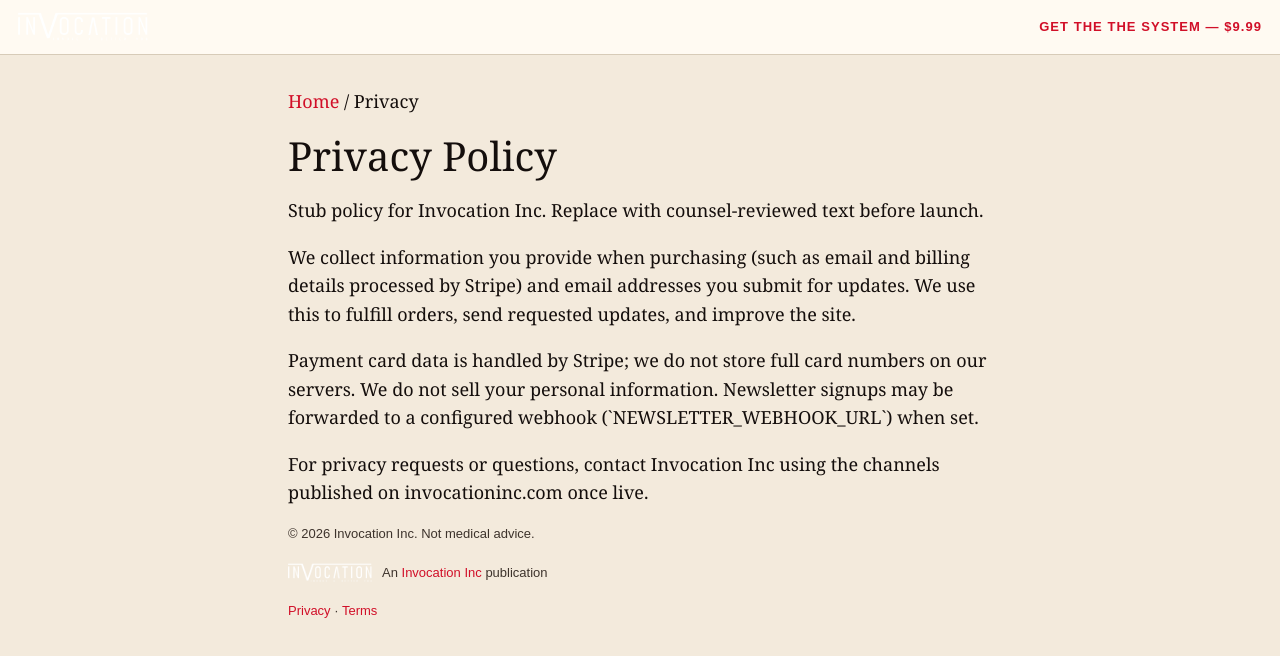
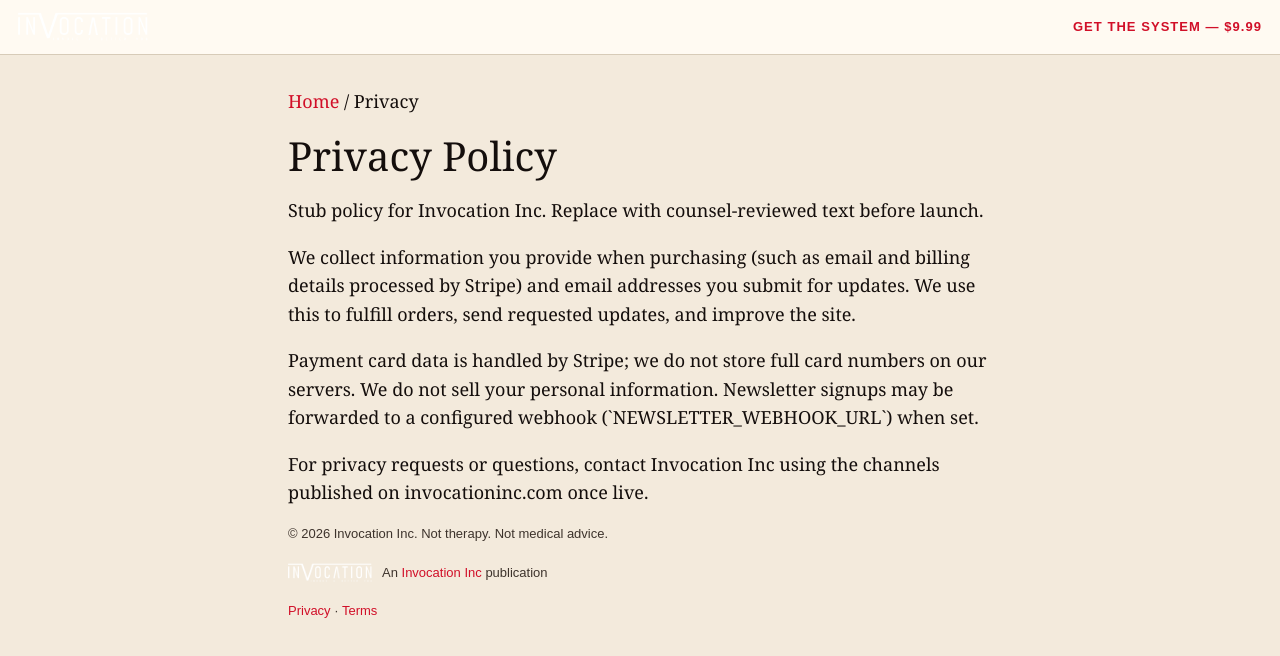
Before and after one commit to SOCIT/invocationinc-h2ct, a Next.js app: page /privacy in a window 1280 px wide. Shown: the top 656 px of the page. Built offline with nearby package versions, Linux system fonts and the light colour scheme.

Commit message:
Workbook app copy fixes (Owner Desk audit): header label 'Get the System' (was 'Get the The System'), footer adds 'Not therapy.' to the disclaimer, export button '(JSON)' (was '(file)')

```diff
--- a/src/components/Footer.tsx
+++ b/src/components/Footer.tsx
@@ -5,7 +5,7 @@ export function Footer() {
   return (
     <footer className="lf-footer">
       <p>
-        © {year} Invocation Inc. Not medical advice.
+        © {year} Invocation Inc. Not therapy. Not medical advice.
       </p>
       <p className="lf-imprint-line">
         <img
--- a/src/components/Header.tsx
+++ b/src/components/Header.tsx
@@ -18,7 +18,7 @@ export function Header() {
         />
       </a>
       <Link href="/#offer">
-        Get the {bookProduct.shortName} — {bookProduct.priceDisplay}
+        Get the System — {bookProduct.priceDisplay}
       </Link>
     </header>
   );
--- a/src/components/WorkbookApp.tsx
+++ b/src/components/WorkbookApp.tsx
@@ -545,7 +545,7 @@ export default function WorkbookApp() {
           </button>
           <p style={{ marginTop: 12 }}>
             <button type="button" className="lf-btn lf-btn-ghost" onClick={exportJson}>
-              Download my answers (file)
+              Download my answers (JSON)
             </button>
           </p>
           <p style={{ marginTop: 12 }}>
```
